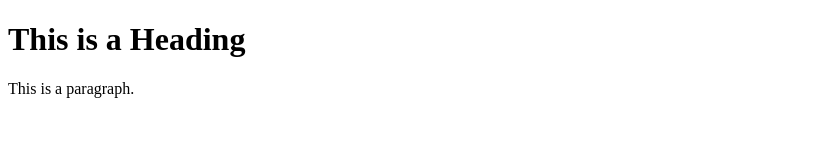
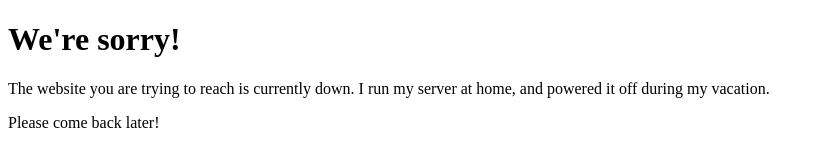
Before and after one commit to tdpeuter/down-message, a plain HTML site: page index.html in a window 1280 px wide. Shown: the whole page, without its empty margins (0-824 px from the left). Drawn offline with Linux system fonts and the light colour scheme.

Commit message:
Add text

```diff
--- a/index.html
+++ b/index.html
@@ -1,12 +1,11 @@
 <!DOCTYPE html>
 <html>
     <head>
-         <title>Page Title</title>
+        <title>Service unavailable</title>
     </head>
     <body>
-
-         <h1>This is a Heading</h1>
-         <p>This is a paragraph.</p>
-
+        <h1>We're sorry!</h1>
+        <p>The website you are trying to reach is currently down. I run my server at home, and powered it off during my vacation.</p>
+        <p>Please come back later!</p>
     </body>
 </html>
```
Lines whose indentation alone changed are shown as unchanged.
